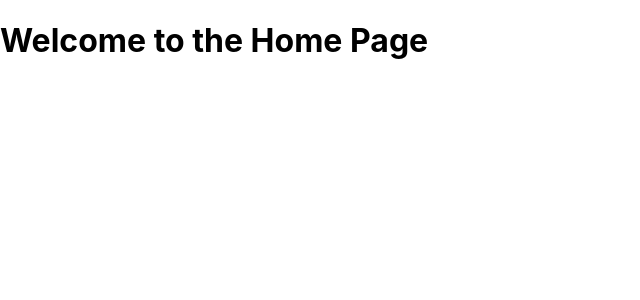
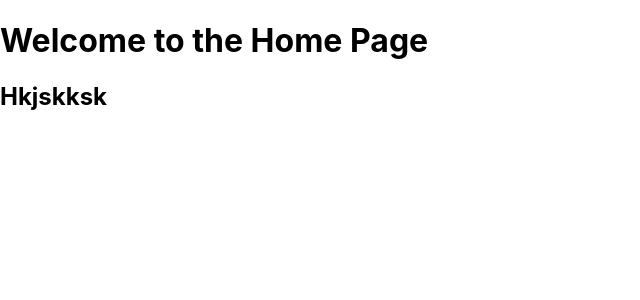
Before and after one commit to DynastyElvis/Fahari-Upcycling-Studio, a React (Create React App) app: page / in a window 1280 px wide. Shown: the top 300 px of the page, without its empty margins (0-640 px from the left). Built offline with nearby package versions, Linux system fonts and the light colour scheme.

Commit message:
collince-test

```diff
--- a/src/components/HomePage.js
+++ b/src/components/HomePage.js
@@ -5,7 +5,10 @@ function HomePage() {
   return (
     <div>
       <h1>Welcome to the Home Page</h1>
-      {/* Add content for the home page */}
+
+      <h2> Hkjskksk </h2>
+
+      {/* Add content for the home page */ }
     </div>
   );
 }
```
Also changed, not shown: 1 other file (tests, documents, lock files or other folders).
